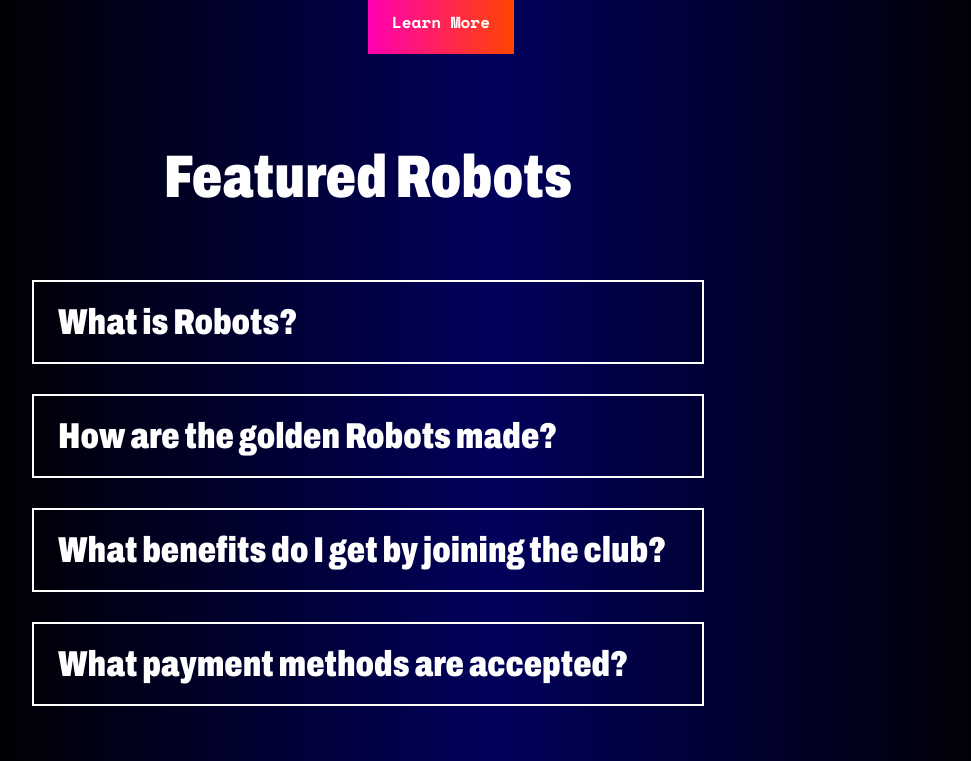
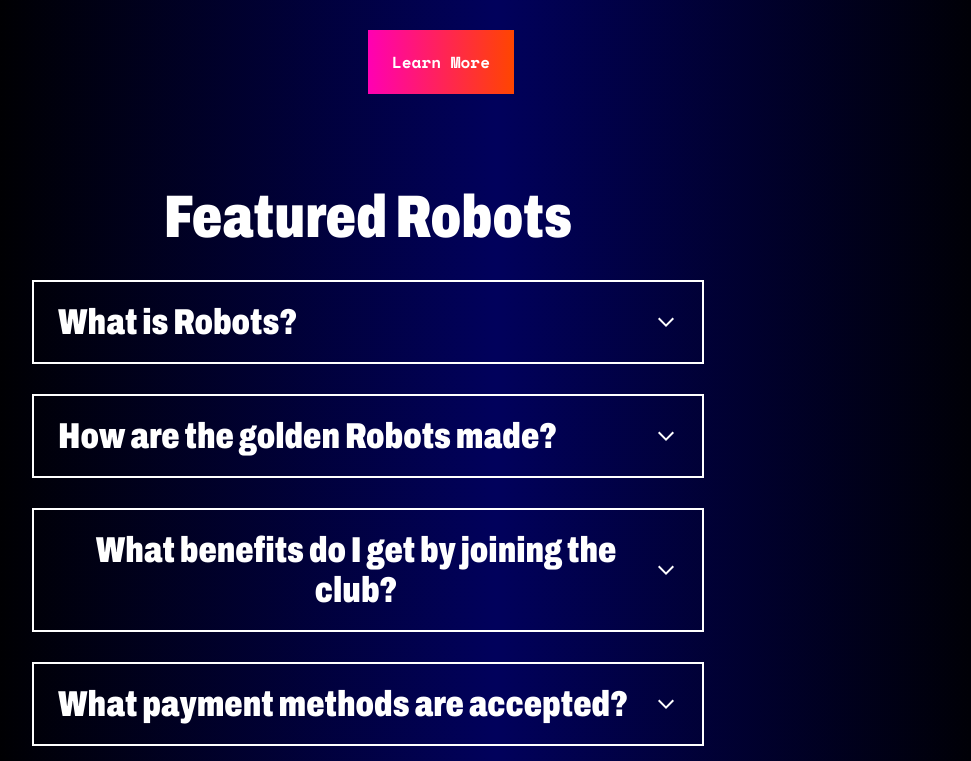
Before and after one commit to dennysunny/robots_1.0, an Angular app: page /robots in a window 1280 px wide. Shown: the part 3450-4211 px from the top of the page, without its empty margins (272-1243 px from the left). Built offline with nearby package versions, Linux system fonts and the light colour scheme.

Commit message:
new: dropdown icon added for accordion

```diff
--- a/src/app/core/components/home/featured-robots-accordion/featured-robots-accordion.component.html
+++ b/src/app/core/components/home/featured-robots-accordion/featured-robots-accordion.component.html
@@ -7,7 +7,13 @@
 
         @for ( data of accordionData; track data.id) {
             <div class="accordion-box"  (click)="toggleAccordion(data.id)">
-                <span class="accordion-title">{{data?.header}}</span>
+                <div class="accordion-content-title">
+                    <span class="accordion-header">{{data?.header}}</span>
+                    <img
+                    [class.open] = "data.isOpen"
+                    [src]="baseImageUrl+'drop-down-icon.svg'"
+                    alt="drop-down-icon">
+                </div>
                 <div class="expanded-accordion" [class.open]="data.isOpen" >
                     <span class="accordion-contents">{{data.content}}</span>
                 </div>
--- a/src/app/core/components/home/featured-robots-accordion/featured-robots-accordion.component.scss
+++ b/src/app/core/components/home/featured-robots-accordion/featured-robots-accordion.component.scss
@@ -15,7 +15,6 @@
         text-align: center;
         @include header-style(60px);
         color: $default-text-color;
-        padding-bottom: 40px;
     }
 
     .accordion-box{
@@ -23,9 +22,18 @@
         padding: 20px 24px;
         cursor: pointer;
 
-        .accordion-title{
-            color: $default-text-color;
-            @include header-style(36px);
+        .accordion-content-title{
+            display: flex;
+            justify-content: space-between;
+            align-items: center;
+
+            .accordion-header{
+                color: $default-text-color;
+                @include header-style(36px);
+            }
+            img.open{
+                transform: rotate(180deg);
+            }
         }
 
         .expanded-accordion{
--- a/src/app/core/components/home/featured-robots-accordion/featured-robots-accordion.component.ts
+++ b/src/app/core/components/home/featured-robots-accordion/featured-robots-accordion.component.ts
@@ -8,6 +8,8 @@ import { Component } from '@angular/core';
   styleUrl: './featured-robots-accordion.component.scss'
 })
 export class FeaturedRobotsAccordionComponent {
+
+  baseImageUrl :string = "assets/images/accordion/"
 
   accordionData :any[] = [
     {
--- a/src/app/core/components/home/featured/featured.component.scss
+++ b/src/app/core/components/home/featured/featured.component.scss
@@ -17,5 +17,6 @@
         align-items: center;
         justify-content: space-between;
         flex-wrap: wrap;
+        gap: 40px ;
     }
 }
```
Also changed, not shown: src/assets/images/accordion/drop-down-icon.svg (added).
